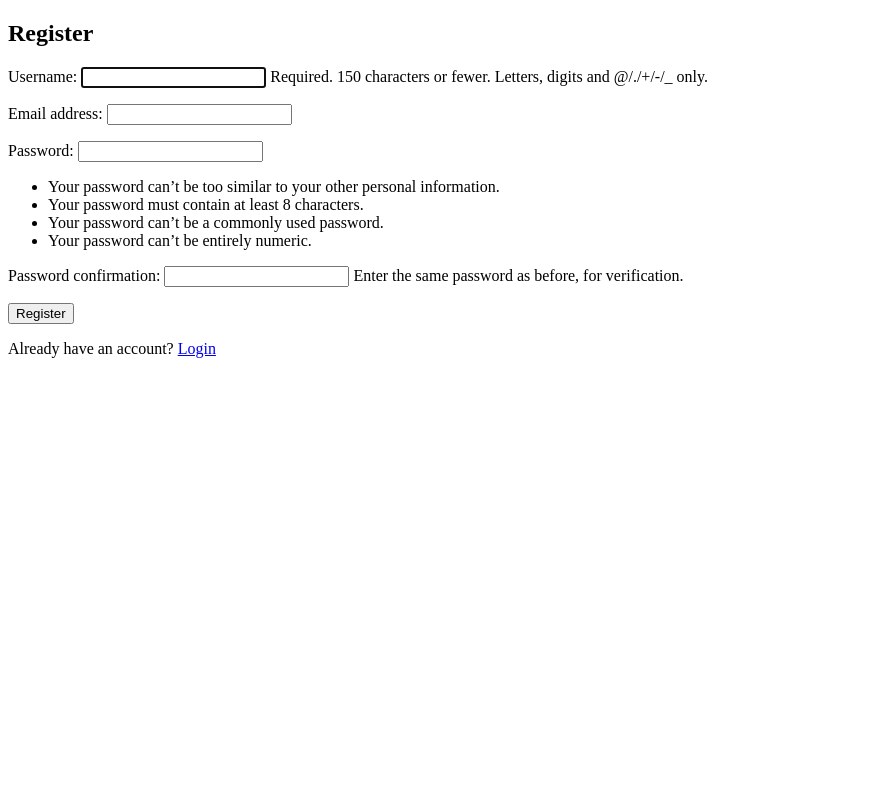
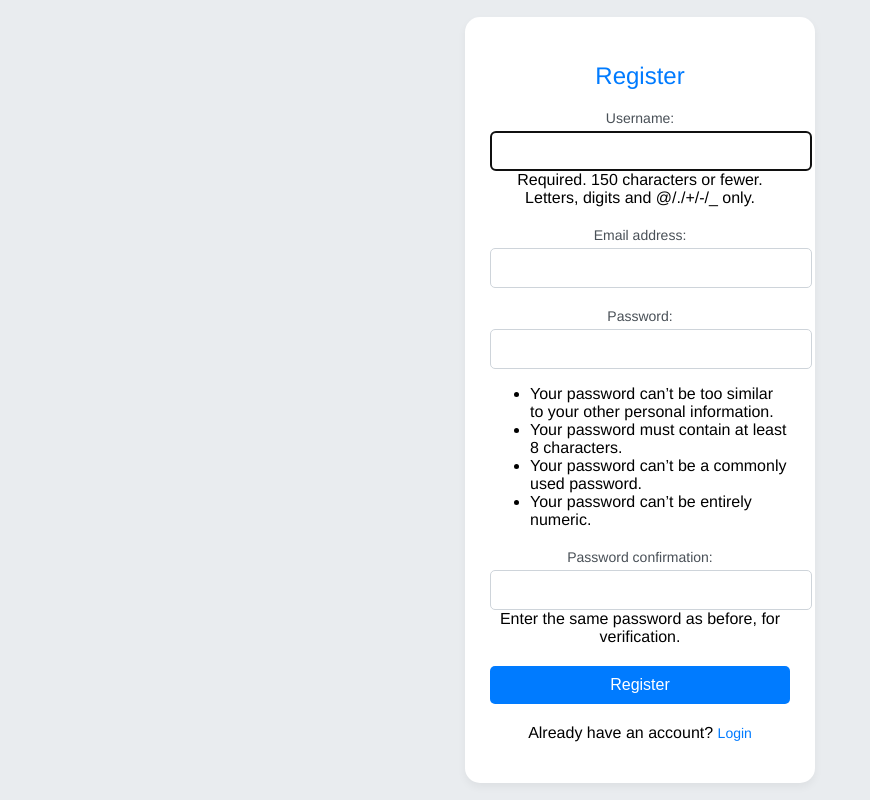
Before and after one commit to iakhil/wordatlas, a Django app: page /register/ in a window 1280 px wide. Shown: the whole page, without its empty margins (0-870 px from the left). Run offline with Django 3.2, Linux system fonts and the light colour scheme; parts of the project's set-up code (start-up, migrations or seed data) failed here and were passed over.

Commit message:
Change UI of register page

```diff
--- a/words/templates/registration/register.html
+++ b/words/templates/registration/register.html
@@ -3,14 +3,92 @@
 <head>
     <meta charset="UTF-8">
     <title>Register</title>
+    <style>
+        body {
+            font-family: 'Helvetica Neue', Helvetica, Arial, sans-serif;
+            background-color: #e9ecef;
+            display: flex;
+            justify-content: center;
+            align-items: center;
+            height: 100vh;
+            margin: 0;
+        }
+
+        form {
+            width: 300px;
+            background: #fff;
+            padding: 25px;
+            border-radius: 15px;
+            box-shadow: 0 4px 8px rgba(0, 0, 0, 0.05);
+        }
+
+        h2 {
+            text-align: center;
+            color: #007bff;
+            margin-bottom: 20px;
+            font-weight: 300;
+        }
+
+        .form-group {
+            margin-bottom: 20px;
+        }
+
+        .form-group label {
+            display: block;
+            margin-bottom: 5px;
+            font-size: 14px;
+            color: #495057;
+        }
+
+        .form-group input {
+            width: 100%;
+            padding: 10px;
+            border: 1px solid #ced4da;
+            border-radius: 5px;
+            font-size: 16px;
+        }
+
+        button {
+            width: 100%;
+            padding: 10px;
+            border: none;
+            border-radius: 5px;
+            background-color: #007bff;
+            color: white;
+            font-size: 16px;
+            cursor: pointer;
+            transition: background-color 0.2s;
+        }
+
+        button:hover {
+            background-color: #0056b3;
+        }
+
+        a {
+            color: #007bff;
+            text-decoration: none;
+            font-size: 14px;
+        }
+
+        a:hover {
+            text-decoration: underline;
+        }
+
+        p {
+            text-align: center;
+            margin-top: 20px;
+        }
+    </style>
 </head>
 <body>
-    <h2>Register</h2>
     <form method="post">
+        <h2>Register</h2>
         {% csrf_token %}
-        {{ form.as_p }}
+        <div class="form-group">
+            {{ form.as_p }}
+        </div>
         <button type="submit">Register</button>
+        <p>Already have an account? <a href="{% url 'login' %}">Login</a></p>
     </form>
-    <p>Already have an account? <a href="{% url 'login' %}">Login</a></p>
 </body>
 </html>
--- a/words/urls.py
+++ b/words/urls.py
@@ -6,7 +6,7 @@ from rest_framework_simplejwt.views import TokenObtainPairView, TokenRefreshView
 
 router = DefaultRouter()
 router.register(r'bookmarks', BookmarkViewSet)
-
+#AIwinter@99
 urlpatterns = [
     path('accounts/login/', LoginView.as_view(), name='login'),
     path('', HomeView.as_view(), name='home'),
```
Also changed, not shown: db.sqlite3 (deleted).
